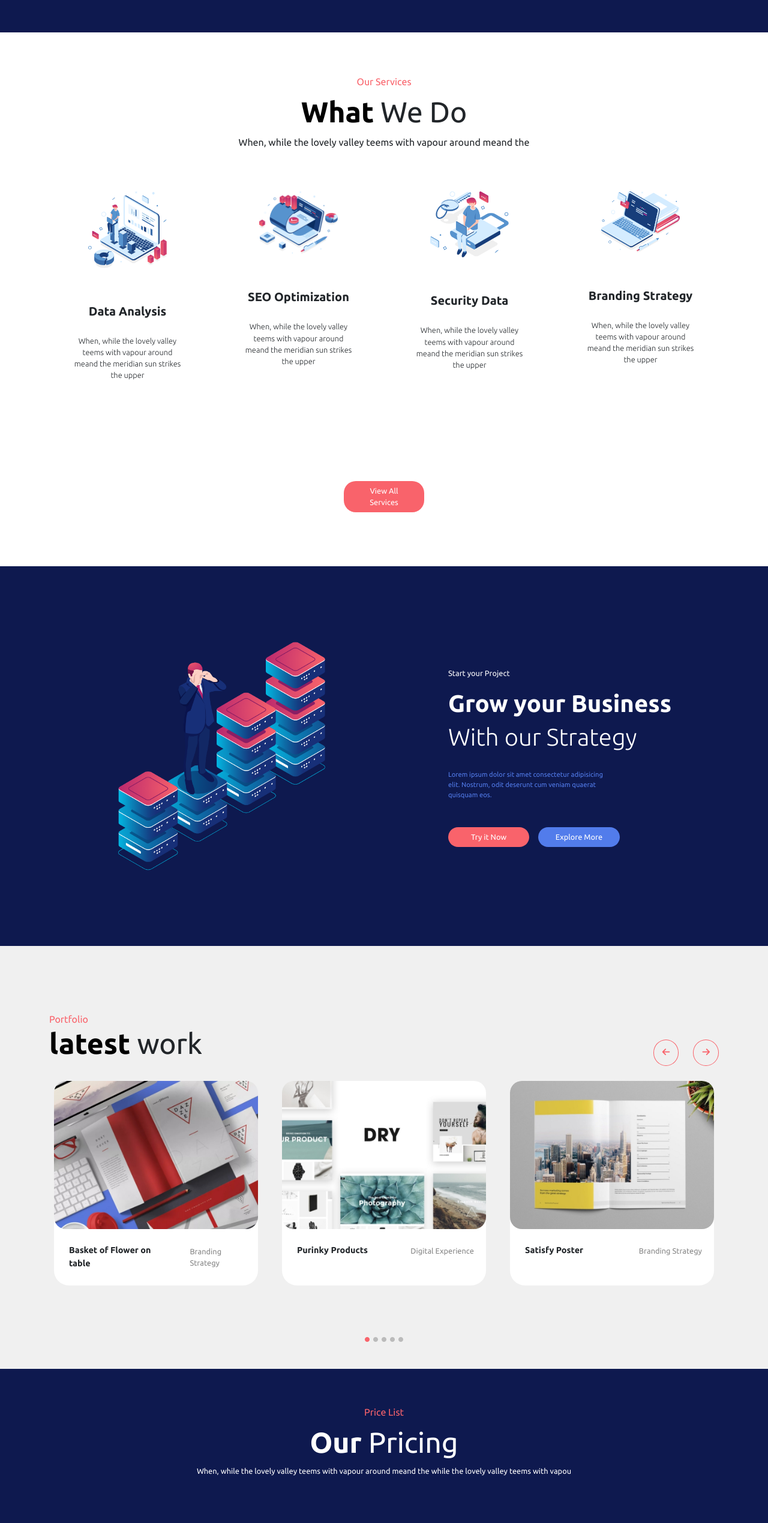
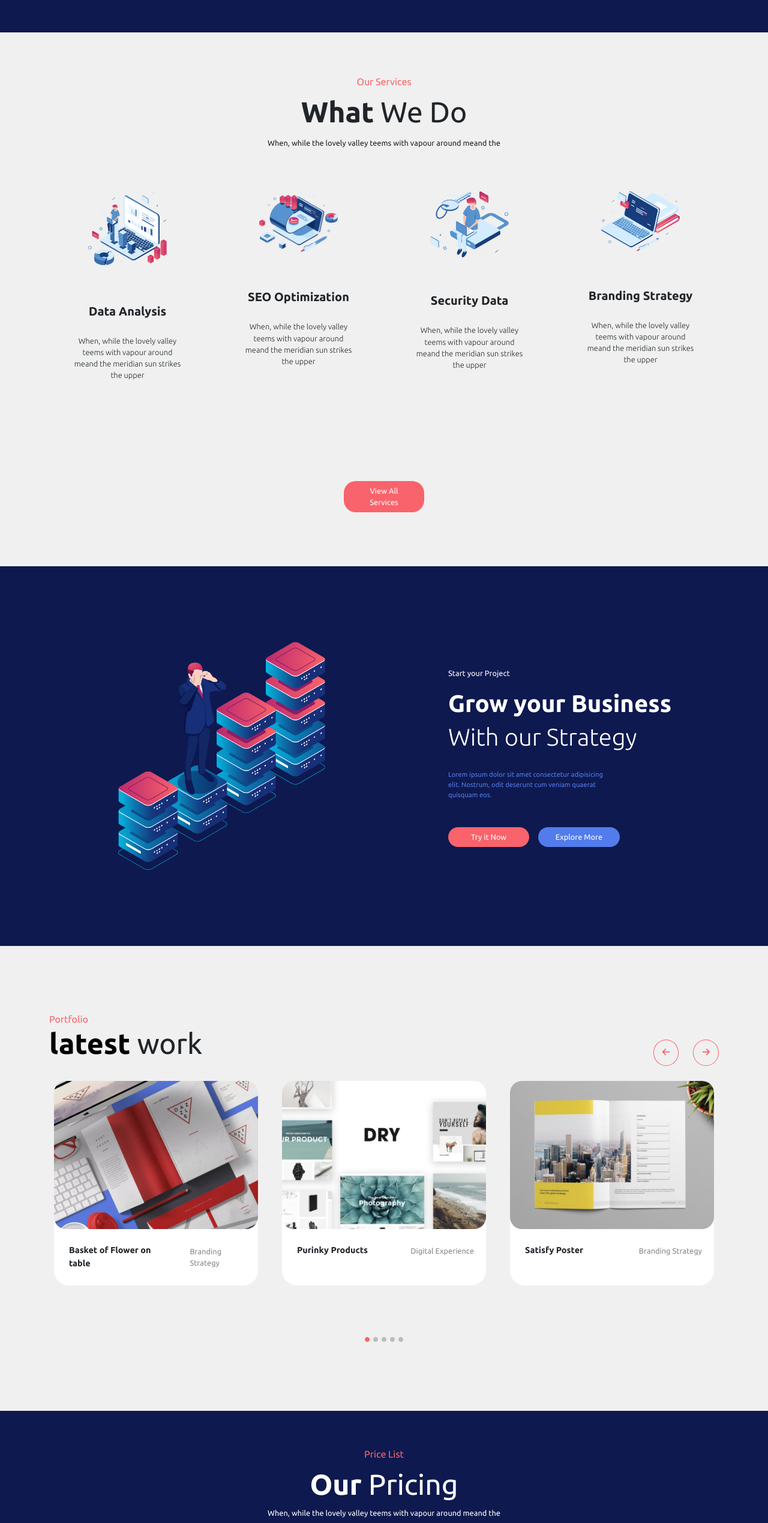
Before and after one commit to saff-it/proj-html-vuejs, a Vue app: page / in a window 1280 px wide. Shown: the part 800-3339 px from the top of the page at 60% size. Built offline with nearby package versions, Linux system fonts and the light colour scheme.

Commit message:
Code's improvements, new block component added

```diff
--- /dev/null
+++ b/src/components/blockItems.vue
@@ -0,0 +1,43 @@
+<template>
+    <div class="ms_upper-txt" :class="{ 'ms_pricing-txt': singleItem.special == true }">
+        <span class="ms_block-pretitle">{{singleItem.pretitle}}</span>
+        <h2> <span class="ms_bolder-txt">{{singleItem.titleBold}}</span> {{singleItem.titleLight}} </h2>
+        <span class="ms_subtitle">{{singleItem.subtitle}}</span>
+    </div>
+</template>
+
+<script>
+export default {
+    props: ['singleItem']
+}
+</script>
+
+<style lang="scss">
+@import "../styles/general.scss";
+@import "../styles/variables.scss";
+@import "../styles/mixins.scss";
+
+.ms_upper-txt {
+    text-align: center;
+    margin: 70px;
+
+    .ms_block-pretitle {
+        color: $colorText9;
+    }
+
+    h2 {
+        font-size: 3rem;
+        margin: 10px;
+        font-weight: 400;
+
+        span.ms_bolder-txt {
+            font-weight: 900;
+        }
+    }
+
+    .ms_subtitle{
+        font-size: 0.8rem;
+    }
+}
+
+</style>
--- a/src/components/siteMain.vue
+++ b/src/components/siteMain.vue
@@ -5,11 +5,9 @@
         <section>
             <div class="container ms_we-do-container">
 
-                <div class="ms_upper-txt">
-                    <span>Our Services</span>
-                    <h2> <span class="ms_bolder-txt">What</span> We Do </h2>
-                    <span>When, while the lovely valley teems with vapour around meand the</span>
-                </div>
+                <blockItems v-for="(item, index) in wwdBlockItems" :key="index"
+                            :singleItem="item"
+                />
 
                 <div class="row">
                     <whatWeDoCard v-for="(card, index) in whatWeDoCards" :key="index" :singleCardWeDo="card" />
@@ -99,12 +97,9 @@
 
             <div class="container">
 
-                <div class="ms_pricing-txt">
-                    <span>Price List</span>
-                    <h2> <span class="ms_bolder-txt text-white">Our</span> Pricing </h2>
-                    <span class="ms_pricing-span-sizing">When, while the lovely valley teems with vapour around meand
-                        the while the lovely valley teems with vapou</span>
-                </div>
+                <blockItems v-for="(item, index) in priceBlockItems" :key="index"
+                            :singleItem="item"
+                />
 
             </div>
 
@@ -124,14 +119,9 @@
         <section class="ms_posts-section">
 
             <div class="container ms_posts-text">
-
-                <div class="ms_pricing-txt">
-                    <span>Blog</span>
-                    <h2 class="text-dark"> <span class="ms_bolder-txt">Latest</span> Posts </h2>
-                    <span class="ms_pricing-span-sizing text-dark">When, while the lovely valley teems with vapour
-                        around meanthe while the lovely valley teems with vapou</span>
-                </div>
-
+                <blockItems v-for="(item, index) in postsBlockItems" :key="index"
+                            :singleItem="item"
+                />
             </div>
 
 
@@ -149,14 +139,11 @@
         <section class="ms_testimonial-section">
 
             <!-- section's text  -->
-            <div class="container ms_posts-text pt-5">
+            <div class="container ms_posts-text">
 
-                <div class="ms_pricing-txt">
-                    <span>Testimonial</span>
-                    <h2 class="text-dark"> <span class="ms_bolder-txt">What</span> People Say </h2>
-                    <span class="ms_pricing-span-sizing text-dark">When, while the lovely valley teems with vapour
-                        around meanthe while the lovely valley teems with vapou</span>
-                </div>
+                <blockItems v-for="(item, index) in testimonialBlockItems" :key="index"
+                            :singleItem="item"
+                />
 
             </div>
 
@@ -201,6 +188,7 @@ import PricingCard from './pricingCard.vue'
 import postCard from './postCard.vue'
 import testimonialCard from './testimonialCard.vue'
 import partnersLogoCard from './partnersLogoCard.vue'
+import blockItems from './blockItems.vue'
 
 export default {
     name: 'siteMain',
@@ -211,10 +199,12 @@ export default {
         postCard,
         testimonialCard,
         partnersLogoCard,
+        blockItems,
     },
 
     data: function () {
         return {
+
 
             whatWeDoCards: [
 
@@ -233,6 +223,18 @@ export default {
                 {
                     title: 'Branding Strategy',
                     pic: 'Group-566.png',
+                },
+
+            ],
+
+            wwdBlockItems: [
+
+                {
+                    pretitle: 'Our Services',
+                    titleBold: 'What',
+                    titleLight: 'We Do',
+                    subtitle: "When, while the lovely valley teems with vapour around meand the",
+                    special: false,
                 },
 
             ],
@@ -276,6 +278,18 @@ export default {
                 },
             ],
 
+            priceBlockItems: [
+
+                {
+                    pretitle: 'Price List',
+                    titleBold: 'Our',
+                    titleLight: 'Pricing',
+                    subtitle: "When, while the lovely valley teems with vapour around meand the",
+                    special: true,
+                },
+
+            ],
+
             postCards: [
 
                 {
@@ -289,6 +303,18 @@ export default {
                 {
                     title: 'Shabnam Dhillion, wife of RSSb chief Gurinder Dhollon, passes away London',
                     paragraph: "When, while with le the lovely valley teems with vapouaround meand the",
+                },
+
+            ],
+
+            postsBlockItems: [
+
+                {
+                    pretitle: 'Blog',
+                    titleBold: 'Latest',
+                    titleLight: 'Posts',
+                    subtitle: "When, while the lovely valley teems with vapour around meand the while the lovely valley teems with vapou",
+                    special: false,
                 },
 
             ],
@@ -309,6 +335,19 @@ export default {
                     img: 'fabio-spinelli-695744-unsplash-1024x1024.png',
                     name: "Paola Perego",
                     job: "SEO Specialist",
+                },
+
+            ],
+
+            testimonialBlockItems: [
+
+                {
+                    pretitle: 'Testimonial',
+                    titleBold: 'What',
+                    titleLight: 'People Say',
+                    subtitle: "When, while the lovely valley teems with vapour around meand the while the lovely valley teems with vapou",
+                    special: false,
+
                 },
 
             ],
@@ -357,9 +396,8 @@ export default {
 
             return cssPostClass;
         }
+
     }
-
-
 
 }
 </script>
@@ -377,26 +415,6 @@ export default {
 }
 
 // WHAT WE DO SECTION
-
-.ms_upper-txt {
-    text-align: center;
-    margin: 70px;
-
-    span:first-child {
-        color: $colorText9;
-    }
-
-    h2 {
-        font-size: 3rem;
-        margin: 10px;
-        font-weight: 400;
-
-        span.ms_bolder-txt {
-            font-weight: 900;
-            color: black;
-        }
-    }
-}
 
 button.ms-wwd-btn {
     @include buttonLayout;
@@ -538,7 +556,7 @@ section.ms_carousel-bg {
 
         span.ms_bolder-txt {
             font-weight: 900;
-            color: black;
+            color: white;
         }
     }
 }
--- a/src/components/testimonialCard.vue
+++ b/src/components/testimonialCard.vue
@@ -35,7 +35,6 @@ export default {
 
 
 .col-4.ms_testimonial-container{
-    margin-top: 40px;
     padding: 0 60px;
     display: flex;
     flex-direction: column;
--- a/src/styles/general.scss
+++ b/src/styles/general.scss
@@ -1,3 +1,4 @@
 body{
     font-family: 'Ubuntu', sans-serif;
+    background-color: #F0F0F0;
 }
```
